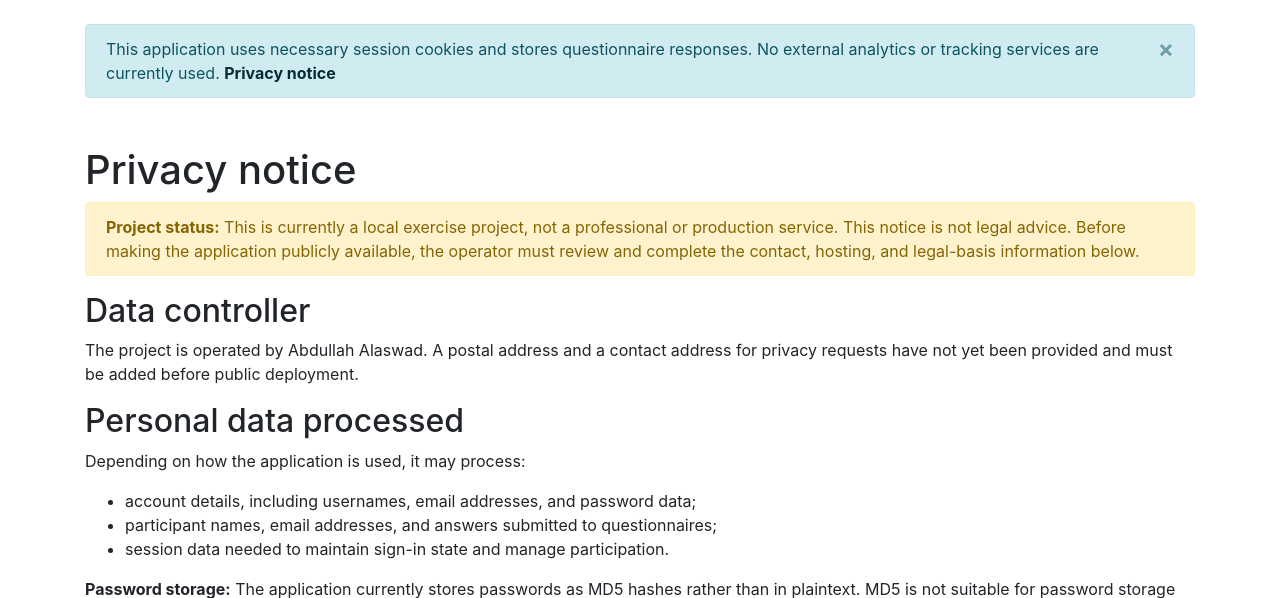
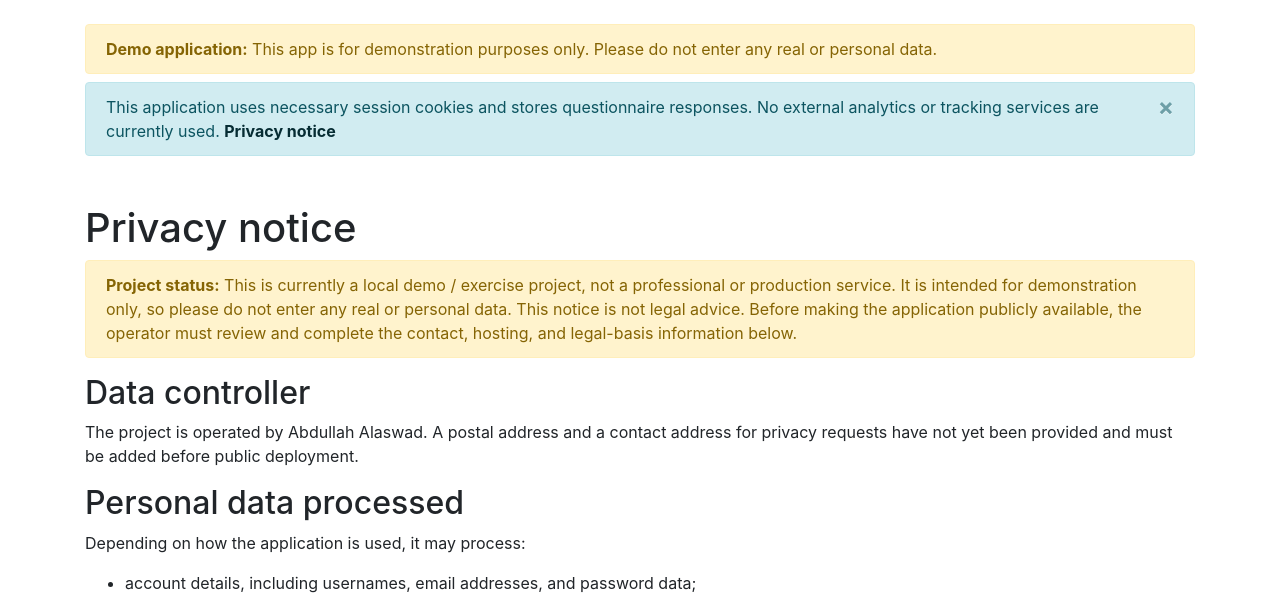
Before and after one commit to abdoun/questionnaire, a Symfony app: template templates/Page/privacy.html.twig in a window 1280 px wide. Shown: the part 56-654 px from the top of the page. Run offline with Twig, Linux system fonts and the light colour scheme; the template is opened without the code that fills it, so the values that code supplies are empty; some libraries are stand-ins or nearby versions.

Commit message:
Add demo notice warning against real or personal data

```diff
--- a/templates/Page/privacy.html.twig
+++ b/templates/Page/privacy.html.twig
@@ -4,10 +4,12 @@
     <h1 id="privacy-title">Privacy notice</h1>
     <div class="alert alert-warning" role="note">
       <strong>Project status:</strong>
-      This is currently a local exercise project, not a professional or
-      production service. This notice is not legal advice. Before making the
-      application publicly available, the operator must review and complete
-      the contact, hosting, and legal-basis information below.
+      This is currently a local demo / exercise project, not a professional or
+      production service. It is intended for demonstration only, so please do
+      not enter any real or personal data. This notice is not legal advice.
+      Before making the application publicly available, the operator must
+      review and complete the contact, hosting, and legal-basis information
+      below.
     </div>
 
     <h2>Data controller</h2>
--- a/templates/base.html.twig
+++ b/templates/base.html.twig
@@ -56,7 +56,11 @@
 
   <!-- Page Content -->
   <div class="container">
-    <div id="privacy-notice" class="alert alert-info alert-dismissible mt-4 mb-0" role="note">
+    <div id="demo-notice" class="alert alert-warning mt-4 mb-0" role="note">
+      <strong>Demo application:</strong> This app is for demonstration purposes
+      only. Please do not enter any real or personal data.
+    </div>
+    <div id="privacy-notice" class="alert alert-info alert-dismissible mt-2 mb-0" role="note">
       <button type="button" class="close" data-dismiss="alert" aria-label="Close">
         <span aria-hidden="true">&times;</span>
       </button>
```
